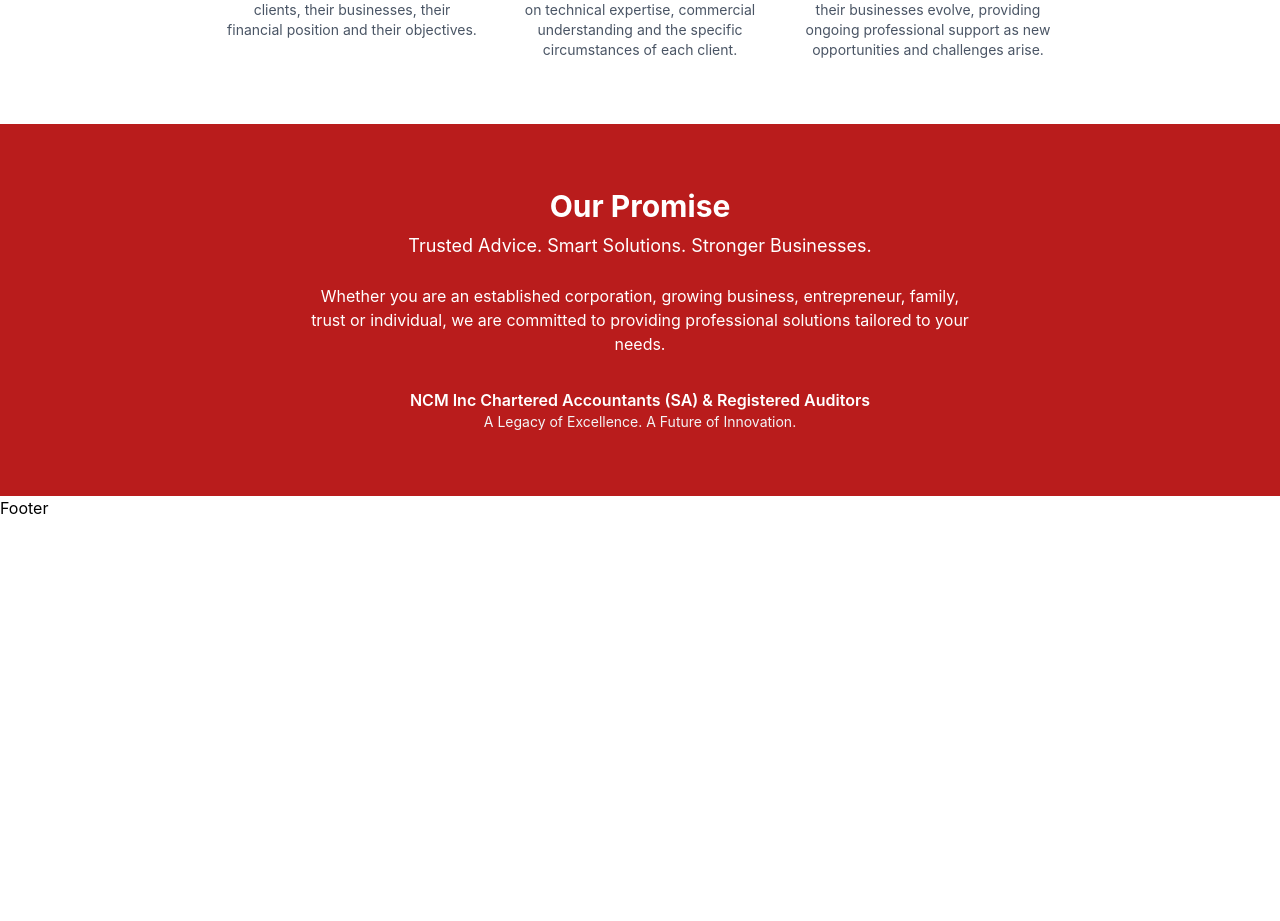
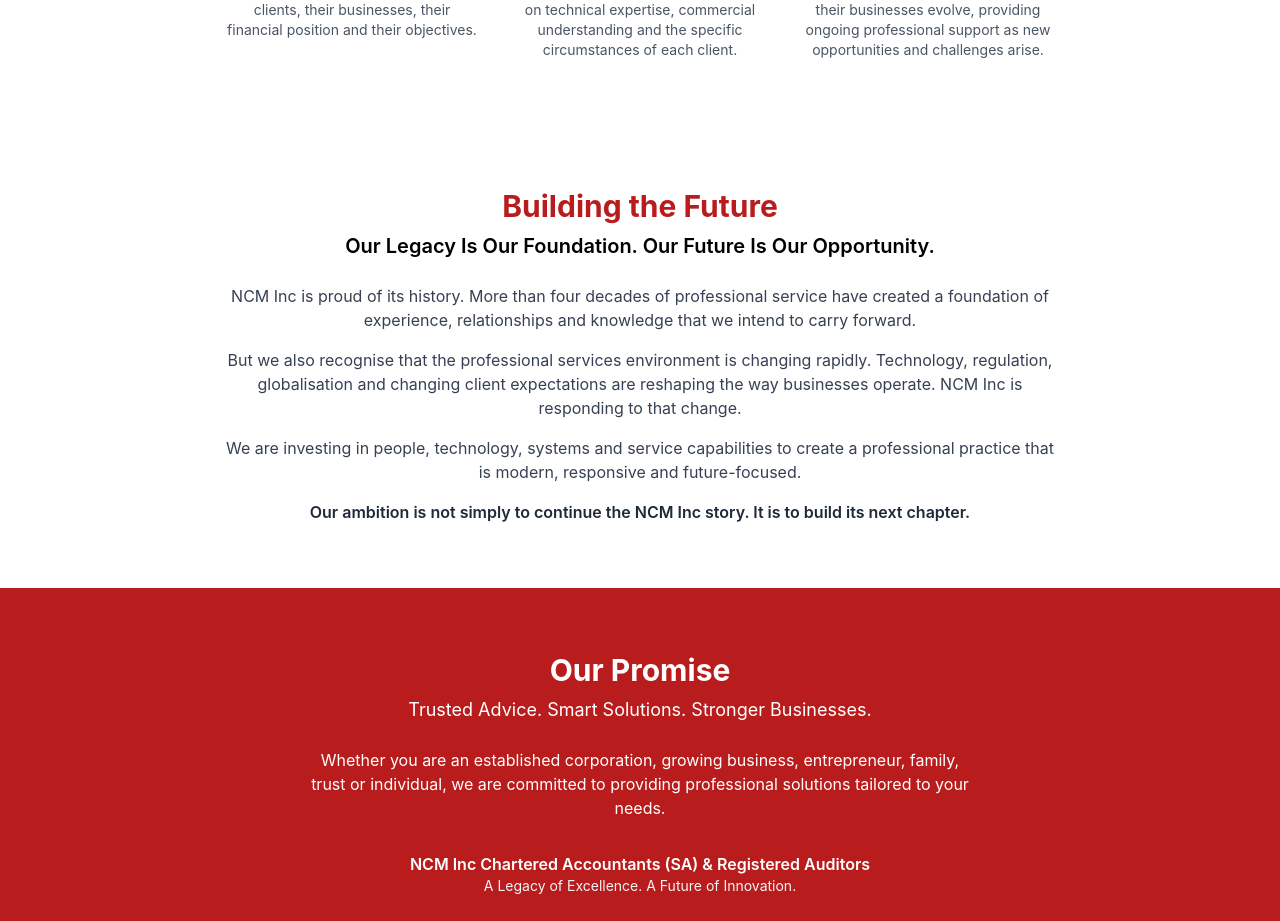
Before and after one commit to randr2405/NCMINC, a React (Vite) app: page /about-us in a window 1280 px wide. Shown: the part 3222-4143 px from the top of the page. Before the commit the page ends 3742 px from the top, so only its background shows below. Built offline with nearby package versions, Linux system fonts and the light colour scheme.

Commit message:
about us pg updated

```diff
--- a/src/pages/AboutUs.jsx
+++ b/src/pages/AboutUs.jsx
@@ -135,6 +135,29 @@
         </div>
       </section>
 
+      {/* Building the Future */}
+      <section className="px-8 py-16 max-w-4xl mx-auto text-center">
+        <h2 className="text-3xl font-bold mb-2" style={{ color: 'var(--ncm-red)' }}>Building the Future</h2>
+        <h3 className="text-xl font-semibold mb-6">Our Legacy Is Our Foundation. Our Future Is Our Opportunity.</h3>
+        <p className="mb-4 text-gray-700">
+          NCM Inc is proud of its history. More than four decades of professional service
+          have created a foundation of experience, relationships and knowledge that we
+          intend to carry forward.
+        </p>
+        <p className="mb-4 text-gray-700">
+          But we also recognise that the professional services environment is changing
+          rapidly. Technology, regulation, globalisation and changing client expectations
+          are reshaping the way businesses operate. NCM Inc is responding to that change.
+        </p>
+        <p className="mb-4 text-gray-700">
+          We are investing in people, technology, systems and service capabilities to
+          create a professional practice that is modern, responsive and future-focused.
+        </p>
+        <p className="font-semibold text-gray-800">
+          Our ambition is not simply to continue the NCM Inc story. It is to build its next chapter.
+        </p>
+      </section>
+
       {/* Our Promise */}
       <section className="px-8 py-16 text-center text-white" style={{ backgroundColor: 'var(--ncm-red)' }}>
         <h2 className="text-3xl font-bold mb-2">Our Promise</h2>
```
